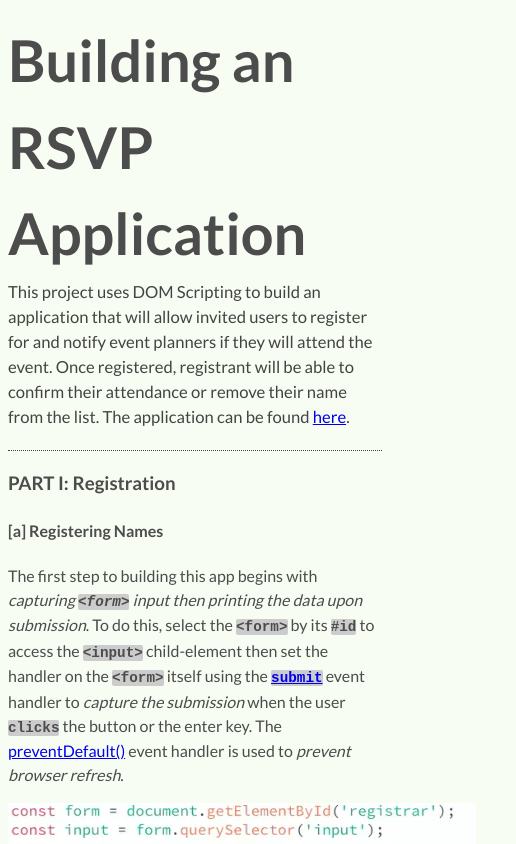
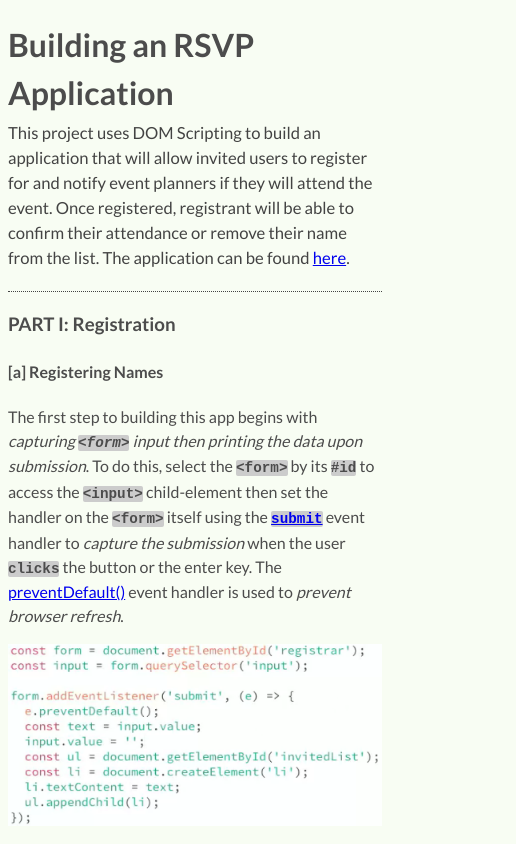
Before and after one commit to MisterMoody/RSVP-Application, a plain HTML site: page index.html in a window 390 px wide. Shown: the top 844 px of the page, 516 px wide, since content can reach past the window. Drawn offline with Linux system fonts and the light colour scheme.

Commit message:
Update <h1> and <img/> Styles

```diff
--- a/css/style.css
+++ b/css/style.css
@@ -27,7 +27,10 @@ code {
   font-size: 1.1em;
   border-radius: 2px;
 }
-
+img {
+  max-width: 100%;
+  height: auto;
+}
 
 /* ++++++++++++++++++++ rsvp.html Styles +++++++++++++++++++++ */
 * {box-sizing: border-box;}
@@ -159,10 +162,7 @@ div > label {color: #767676;}
 /* == MOBILE Phone Media Queries ============================ */
 @media (min-width: 0) and (max-width: 768px) {
   header {padding: 1.25em;}
-  h1 {
-    font-size: 3.6em;
-    margin: .3em 0 0;
-  }
+
   ul li {margin-bottom: 1em;}
   form {
     width: 95%;
@@ -196,7 +196,7 @@ div > label {color: #767676;}
     margin-right: 1.25%;
   }
   div > label {margin-top: 12px;}
-  h1 {font-size: 1.8em;}
+  h1 {font-size: 3.5em;}
   h2 {
     float: left;
     font-size: 1.9em;
```
